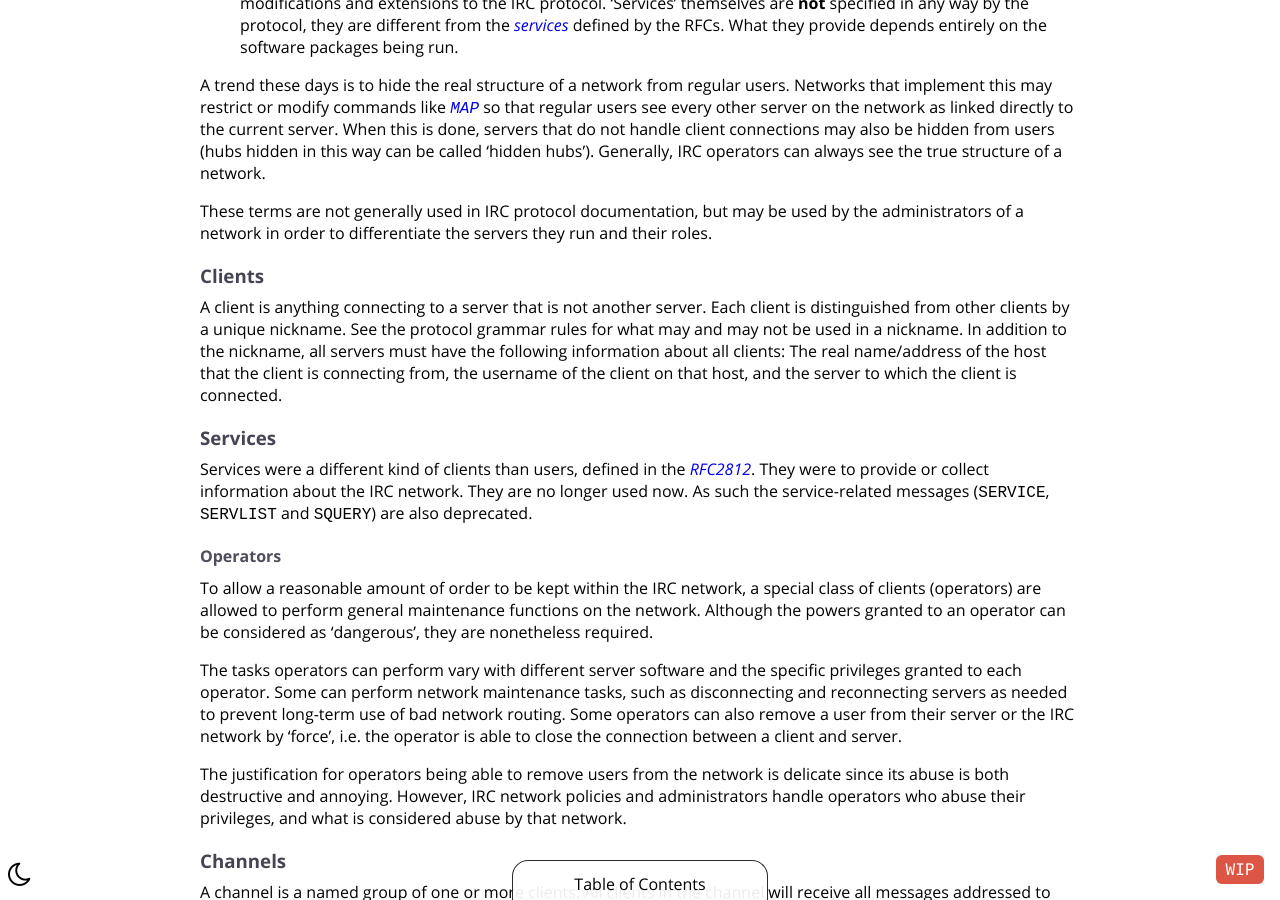
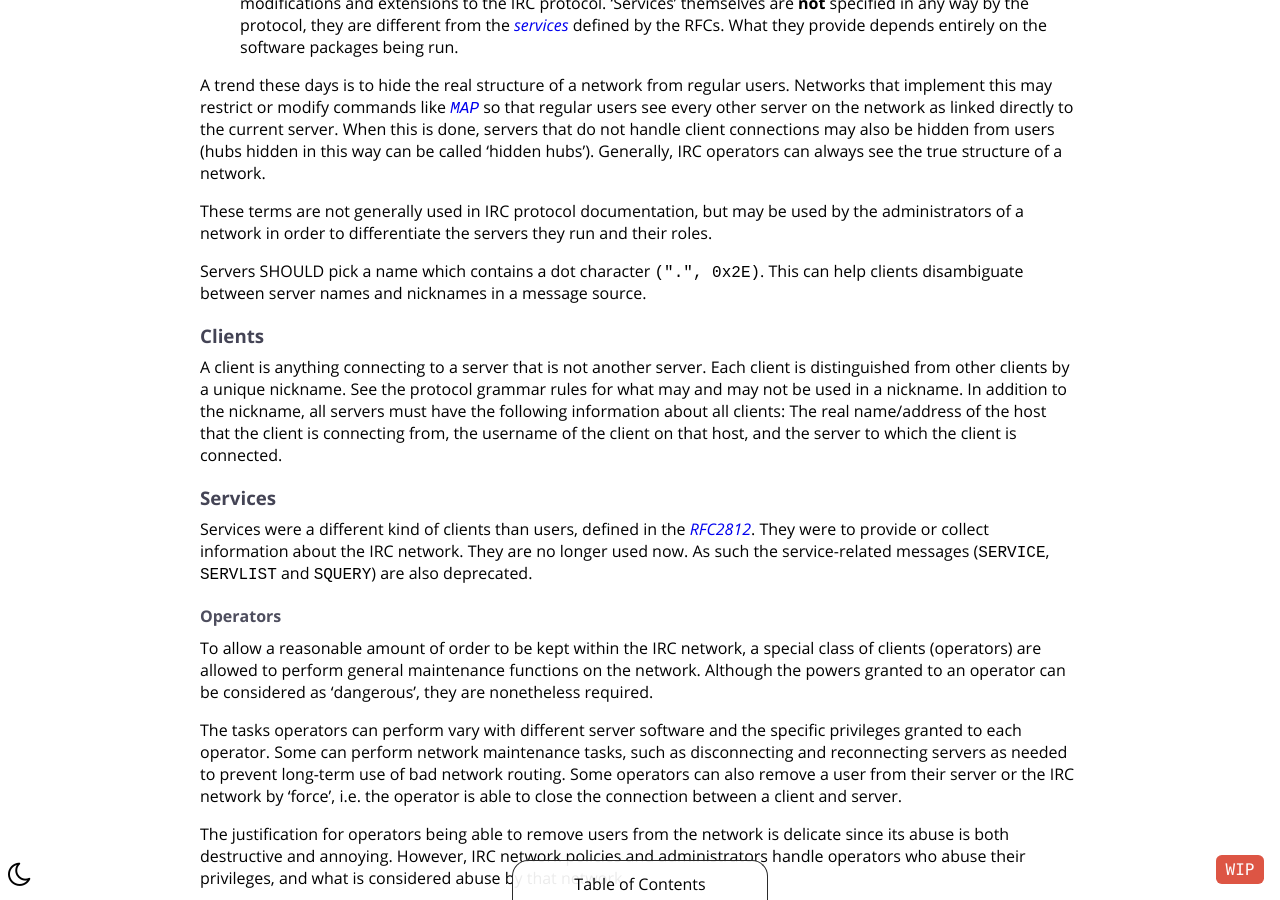
Before and after one commit to ircdocs/modern-irc, a Jekyll site: the page built from index.md, in a window 1280 px wide and 900 px high, scrolled down 2229 px. Built offline with Jekyll 4.4.1, drawn with Linux system fonts in a browser that asks for light colours.

Commit message:
Recommend that server names contain a dot (#148)

```diff
--- a/index.md
+++ b/index.md
@@ -101,6 +101,8 @@ A trend these days is to hide the real structure of a network from regular users
 
 These terms are not generally used in IRC protocol documentation, but may be used by the administrators of a network in order to differentiate the servers they run and their roles.
 
+Servers SHOULD pick a name which contains a dot character `(".", 0x2E)`. This can help clients disambiguate between server names and nicknames in a message source.
+
 ### Clients
 
 A client is anything connecting to a server that is not another server. Each client is distinguished from other clients by a unique nickname. See the protocol grammar rules for what may and may not be used in a nickname. In addition to the nickname, all servers must have the following information about all clients: The real name/address of the host that the client is connecting from, the username of the client on that host, and the server to which the client is connected.
```
